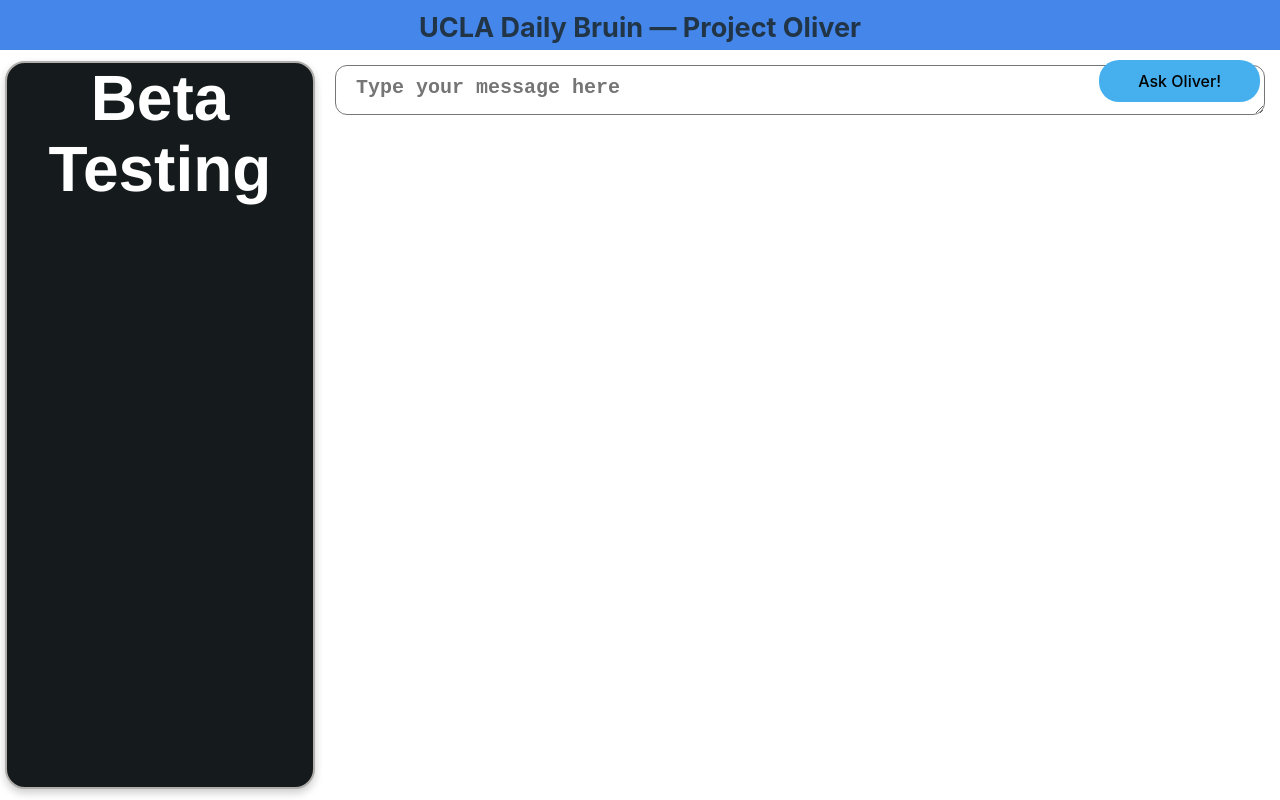
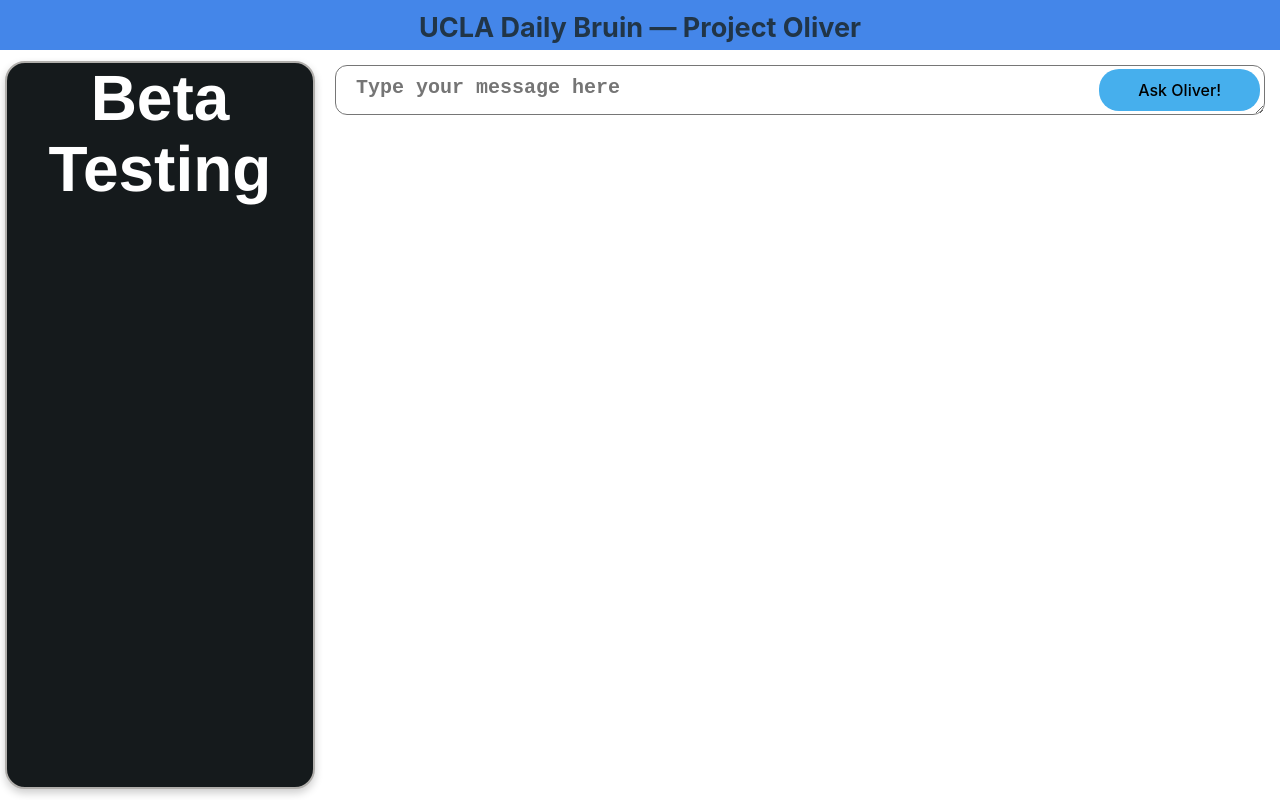
Before and after one commit to dailybruin/dbLLM, a React (Vite) app in the folder frontend/: page / in a window 1280 px wide. Built offline with nearby package versions, Linux system fonts and the light colour scheme.

Commit message:
realigned submit button

```diff
--- a/frontend/src/components/ChatBox/ChatBox.module.css
+++ b/frontend/src/components/ChatBox/ChatBox.module.css
@@ -2,13 +2,21 @@
 .chatBox {
     grid-row: span 1;
     grid-column: span 1;
+    height: 100%;
     padding: 15px;
     position: relative; /* Required for absolute positioning of children */
 }
 
+.textContainer {
+    width: 100%;
+    height: 80px;
+}
+
 .textarea {
+    display: flex;
+    justify-content: center;
     width: 100%;
-    height: 50px;
+    height: 100%;
     border-radius: 12px;
     padding: 10px;
     padding-left: 20px;
@@ -19,9 +27,9 @@
 
 .submitButton {
     position: absolute;
-    top: 4.2%;
+    top: 50%; /* For vertical centering */
     right: 20px;
-    transform: translateY(-50%);
+    transform: translateY(-50%); /* Adjust for exact vertical centering */
     padding: 10px 38px;
     color: black;
     background-color: rgb(70, 175, 237);
--- a/frontend/src/components/ChatBox/ChatBox.tsx
+++ b/frontend/src/components/ChatBox/ChatBox.tsx
@@ -26,7 +26,8 @@
   };
 
   return (
-    <div className={styles.chatBox}>
+    <div className={styles.textContainer}>
+      <div className={styles.chatBox}>
       <textarea
         className = {styles.textarea}
         value={message}
@@ -34,6 +35,8 @@
         placeholder="Type your message here"
       />
       <button className={styles.submitButton} onClick={handleSubmit}>Ask Oliver!</button>
+    </div>
+
       {/* <div>{response && <p>Response: {response}</p>}</div> */}
       {/* <div>{response && <p>{transformTextToLinks(response)}</p>}</div> */}
       <div>{response && <ReactMarkdown className={styles.responseText}>{response}</ReactMarkdown>}</div>
```
